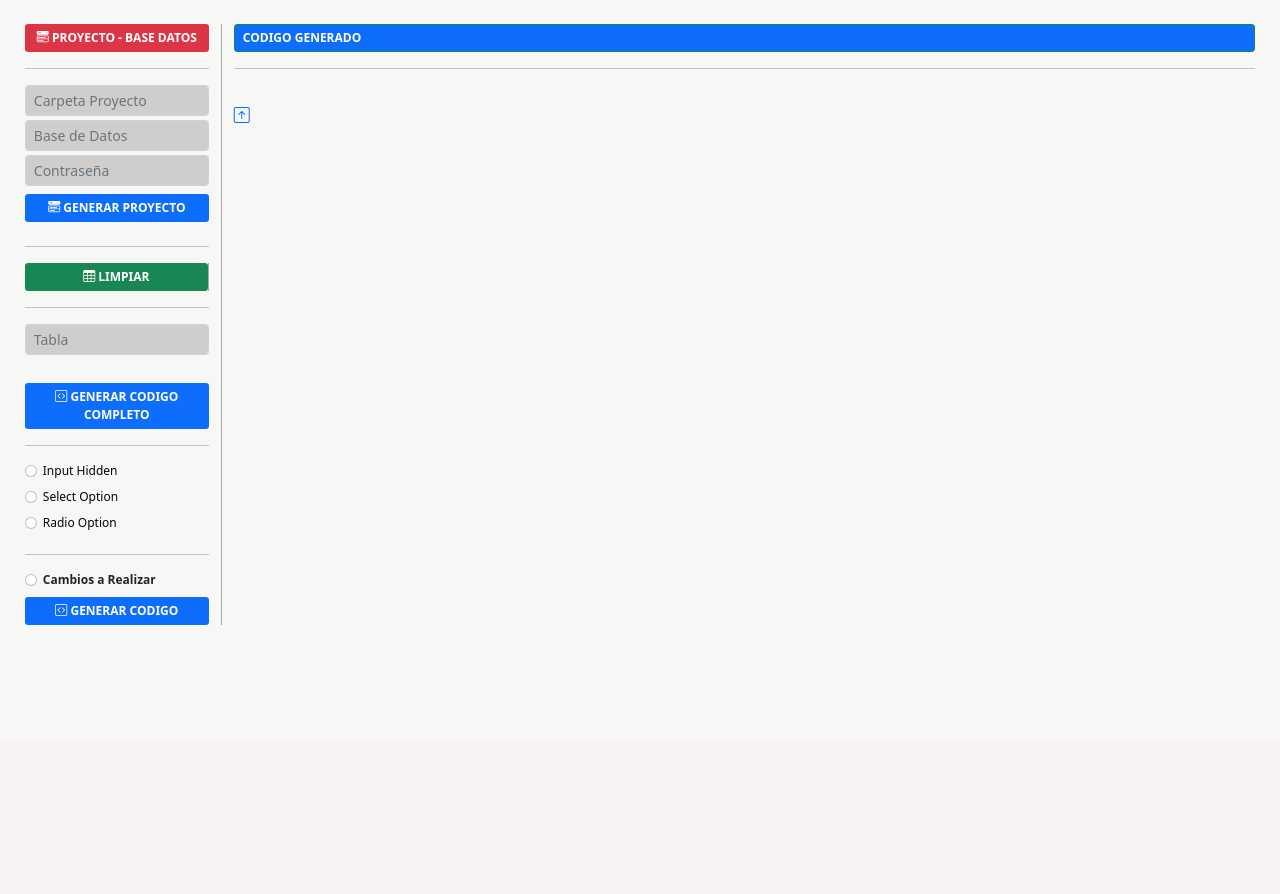
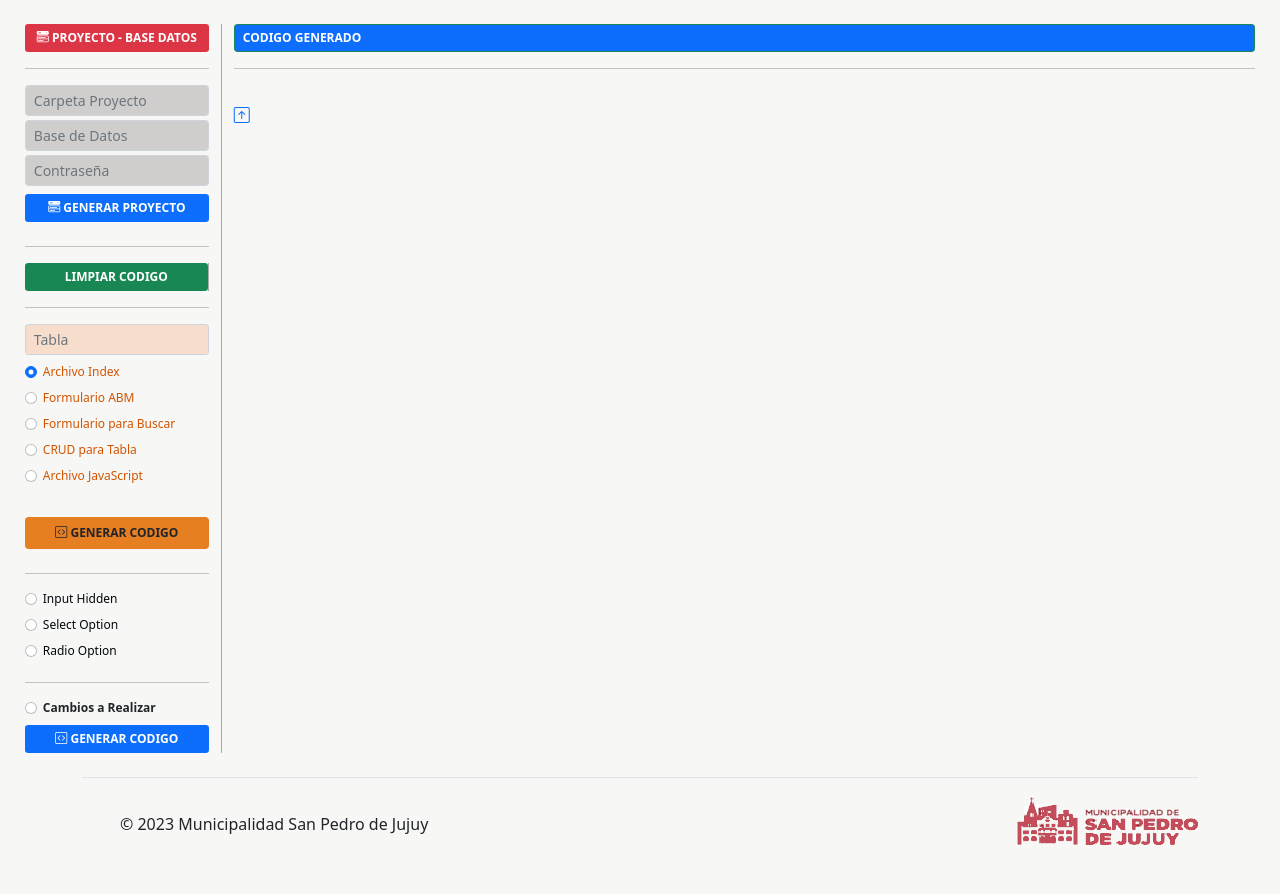
Before and after one commit to Fernando-Asmuzi/tools_reversion, a PHP site: page / in a window 1280 px wide. Shown: the part 59-953 px from the top of the page. Before the commit the page ends 684 px from the top, so only its background shows below. Run offline with PHP 8.4, Linux system fonts and the light colour scheme.

Commit message:
fix: agrego fixes varios, falta correccion en el delete

```diff
--- a/autenticacion.php
+++ b/autenticacion.php
@@ -25,6 +25,3 @@
   }else{
     echo 'NO1';
   }
-
-
-?>
--- a/footer.php
+++ b/footer.php
@@ -1,3 +1,19 @@
+<div class="container">
+    <footer class="d-flex flex-wrap justify-content-between align-items-center py-3 my-4 border-top">
+        <div class="col-md-4 d-flex align-items-center">
+            <a href="/" class="mb-3 me-2 mb-md-0 text-body-secondary text-decoration-none lh-1">
+                <svg class="bi" width="30" height="24">
+                    <use xlink:href="#bootstrap" />
+                </svg>
+            </a>
+            <span class="mb-3 mb-md-0 text-body-secondary">&copy; 2023 Municipalidad San Pedro de Jujuy</span>
+        </div>
+        <ul class="nav col-md-4 justify-content-end list-unstyled d-flex">
+            <img src="/tools_reversion/tools_reversion/assets/img/lo.png" alt="">
+        </ul>
+    </footer>
+</div>
+
 <!-- Incluir JS -->
 <script src="assets/js/bootstrap.bundle.min.js" type="text/javascript"></script>
 <script src="assets/js/popper.min.js" type="text/javascript"></script>
--- a/head.php
+++ b/head.php
@@ -20,3 +20,14 @@
   <!-- Titulo de la Pagina -->
   <title>Herramientas de Desarrollo</title>
 </head>
+
+<!-- <nav class="navbar navbar-default navbar-fixed-top"> -->
+<nav class="navbar navbar-expand-sm bg-danger navbar-light navbar-fixed-top">
+    <div class="container-fluid">
+      <a class="navbar-brand" href="#">
+        <!-- <div class="rounded-pill"><i class="bi bi-tools"></i></div> -->
+        <img src="assets/img/logo.png" alt="Avatar Logo">
+        <a class="navbar-brand letra-normal" href="#" style="color: #f8f9fa;">HERRAMIENTA PARA DESARROLLO WEB</a>
+      </a>
+    </div>
+</nav>
--- a/index.php
+++ b/index.php
@@ -9,16 +9,6 @@ $ruta = $_SERVER['DOCUMENT_ROOT'];
 ?>
 
 <body id="top">
-  <!-- <nav class="navbar navbar-default navbar-fixed-top"> -->
-  <nav class="navbar navbar-expand-sm bg-danger navbar-light navbar-fixed-top">
-    <div class="container-fluid">
-      <a class="navbar-brand" href="#">
-        <!-- <div class="rounded-pill"><i class="bi bi-tools"></i></div> -->
-        <img src="assets/img/logo.png" alt="Avatar Logo">
-        <a class="navbar-brand letra-normal" href="#" style="color: #f8f9fa;">HERRAMIENTA PARA DESARROLLO WEB</a>
-      </a>
-    </div>
-  </nav>
   <!-- Contenedor principal del Archivo -->
   <div class="col-12 col-centrada container" style="max-width: 98% !important;">
     <!-- Linea Nº 1 -->
@@ -61,17 +51,34 @@ $ruta = $_SERVER['DOCUMENT_ROOT'];
         </form>
 
         <div class="col-12 borde-derecho">
-          <button title="Limpiar Campos" type="button" class="btn letra-media btn-sm boton9 color7 bg-success btn-sm w-100" onclick="limpiar_formulario('pruebas')"><i class="bi bi-table"></i><b> LIMPIAR </b></button>
+          <button title="Limpiar Campos" type="button" class="btn letra-media btn-sm boton9 color7 bg-success btn-sm w-100" onclick="limpiar_formulario('pruebas')"><i class=""></i><b> LIMPIAR CODIGO </b></button>
         </div>
         <hr>
-        <form method="POST" name="pruebas" id="pruebas" action="generar.php">
-          <!-- <div class="col-sm-12 col-md-12"> -->
-          <input type="text" name="tabla" class="form-control fondo2 form-control-sm mb-1 W-100" placeholder="Tabla">
-          <!-- </div> -->
-          <!-- <hr> -->
-          <br>
-          <button title="Generar Codigo" id="botoncodigo" type="submit" name="submit" class="btn letra-media btn-sm boton9 color7 bg-primary btn-sm w-100" onclick="limpiar_formulario('pruebas')"><i class="bi bi-code-square"></i><b> GENERAR CODIGO COMPLETO</b></button>
-        </form>
+
+       <form method="POST" name="pruebas" id="pruebas" action="generar.php">
+            <input type="text" name="tabla" class="form-control fondo12 form-control-sm mb-1 W-100" placeholder="Tabla">
+            <div class="col-sm-12 col-md-12 letra-media">
+              <div class="form-check mt-2 color11">
+                <input type="radio" class="form-check-input" id="radio1" name="radio" value="radio1" checked>Archivo Index
+              </div>
+              <div class="form-check color11">
+                <input type="radio" class="form-check-input " id="radio2" name="radio" value="radio2">Formulario ABM
+              </div>
+              <div class="form-check color11">
+                <input type="radio" class="form-check-input" id="radio5" name="radio" value="radio5">Formulario para
+                Buscar
+              </div>
+              <div class="form-check color11">
+                <input type="radio" class="form-check-input" id="radio6" name="radio" value="radio6">CRUD para Tabla
+              </div>
+              <div class="form-check color11">
+                <input type="radio" class="form-check-input" id="radio9" name="radio" value="radio9">Archivo JavaScript
+              </div>
+            </div>
+            <br>
+            <button title="Generar Codigo" id="botoncodigo" type="submit" name="submit" class="btn boton10 mb-2 letra-media w-100"><i
+                class="bi bi-code-square"></i><b> GENERAR CODIGO</b></button>
+          </form>
 
         <form method="POST" name="radios" id="radios" action="generarRadio.php">
           <div class="col-sm-12 col-md-12 letra-media">
```
Also changed, not shown: generar.php (+27 -123 lines), assets/img/lo.png (added).
